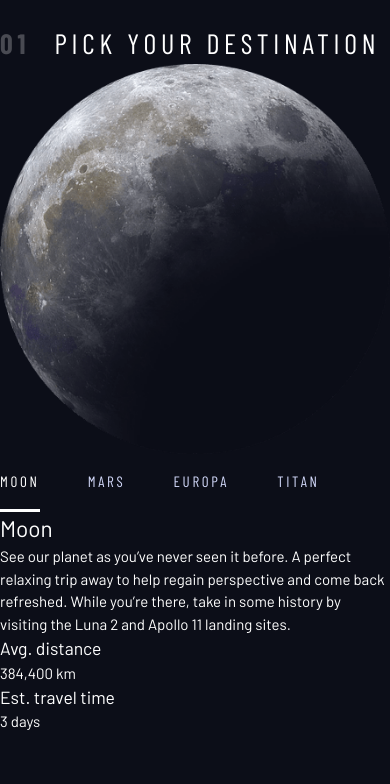
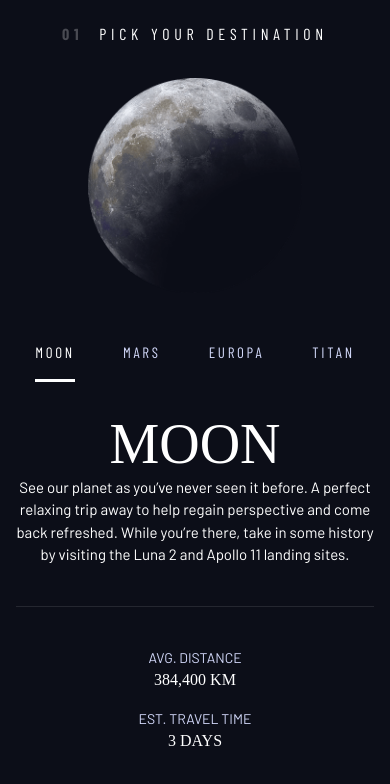
Before and after one commit to TimovandenBerg/Space-Tourism, a plain HTML site: page starter-code/destination-moon.html in a window 390 px wide. Shown: the part 74-858 px from the top of the page. Drawn offline with nearby package versions, Linux system fonts and the light colour scheme; a web font is replaced by a local one.

Commit message:
Mobile versie van destination pagina klaar. De rest is nog w.i.p.

```diff
--- a/starter-code/css/index.css
+++ b/starter-code/css/index.css
@@ -13,7 +13,7 @@
     --fs-800: 3.5rem;
     --fs-700: 1.5rem;
     --fs-600: 1rem;
-    --fs-500: 1.75rem;
+    --fs-500: 1rem;
     --fs-400: 0.9375rem;
     --fs-300: 1rem;
     --fs-200: 0.875rem;
@@ -30,6 +30,7 @@
         --fs-800: 5rem;
         --fs-700: 2.5rem;
         --fs-600: 1.5rem;
+        --fs-500: 1.25rem;
         --fs-400: 1rem;
     }
 }
@@ -40,6 +41,7 @@
         --fs-800: 6.25rem;
         --fs-700: 3.5rem;
         --fs-600: 2rem;
+        --fs-500: 1.75rem;
         --fs-400: 1.125rem;
     }
 }
@@ -150,40 +152,6 @@ select {
     margin-inline: auto;
     max-width: 80rem;
 }
-
-.grid-container {
-    display: grid;
-    text-align: center;
-    place-items: center;
-    padding-inline: 1rem;
-}
-
-.grid-container * {
-    max-width: 50ch;
-}
-
-@media (min-width: 45em) {
-    .grid-container {
-        text-align: left;
-        column-gap: var(--container-gap, 2rem);
-        grid-template-columns: minmax(2rem, 1fr) repeat(2, minmax(0, 40rem)) minmax(2rem, 1fr);
-    }
-
-    .grid-container > *:first-child {
-        grid-column: 2;
-    }
-
-    .grid-container > *:last-child {
-        grid-column: 3;
-    }
-
-    .grid-container--home {
-        padding-bottom: max(6rem, 20vh);
-        /* grid-area: footer; */
-        align-items: end;
-    }
-}
-
 
 /* screen reader only */
 .sr-only {
@@ -502,3 +470,87 @@ body {
         background-image: url(../assets/home/background-home-desktop.jpg);
     }
 }
+
+
+/* ----------------------------------- */
+/* Layout                              */
+/* ----------------------------------- */
+.grid-container {
+    display: grid;
+    text-align: center;
+    place-items: center;
+    padding-inline: 1rem;
+    padding-bottom: 4rem;
+}
+
+.grid-container * {
+    max-width: 50ch;
+}
+
+.numbered-title {
+    grid-area: 'title';
+}
+
+/* destination layout */
+.grid-container--destination {
+    --flow-space: 2rem;
+    grid-template-areas:
+    'title'
+    'image'
+    'tabs'
+    'content';
+}
+
+.grid-container--destination > img {
+    grid-area: image;
+    max-width: 60%;
+}
+
+.grid-container--destination > .tab-list {
+    grid-area: tabs;
+}
+
+.grid-container--destination > .destination-info {
+    grid-area: content;
+}
+
+.destination-meta {
+    flex-direction: column;
+    border-top: 1px solid hsl( var(--clr-white) / .1);
+    padding-top: 2.5rem;
+    margin-top: 2.5rem;
+}
+
+@media (min-width: 35em) {
+    .numbered-title {
+        justify-self: start;
+        margin-top: 2rem;
+    }
+
+    .destination-meta {
+        flex-direction: row;
+        justify-content: space-evenly;
+    }
+}
+
+@media (min-width: 45em) {
+    .grid-container {
+        text-align: left;
+        column-gap: var(--container-gap, 2rem);
+        grid-template-columns: minmax(2rem, 1fr) repeat(2, minmax(0, 40rem)) minmax(2rem, 1fr);
+    }
+
+    .grid-container>*:first-child {
+        grid-column: 2;
+    }
+
+    .grid-container>*:last-child {
+        grid-column: 3;
+    }
+
+    .grid-container--home {
+        padding-bottom: max(6rem, 20vh);
+        /* grid-area: footer; */
+        align-items: end;
+    }
+}
--- a/starter-code/destination-moon.html
+++ b/starter-code/destination-moon.html
@@ -44,7 +44,7 @@
     </nav>
     <!-- My ::after is here -->
   </header>
-    <main id="main" class="grid-container-xxxxxxxxxxx grid-container--destination">
+    <main id="main" class="grid-container grid-container--destination flow">
       <h1 class="numbered-title"><span aria-hidden="true">01</span> Pick your destination</h1>
 
       <img src="assets/destination/image-moon.png" alt="the moon">
@@ -56,18 +56,23 @@
         <button aria-selected="false" class="uppercase ff-sans-cond text-accent bg-dark letter-spacing-2">Titan</button>
       </div>
 
-      <article>
-        <h2>Moon</h2>
+      <article class="destination-info">
+        <h2 class="fs-800 uppercase ff-serif">Moon</h2>
 
         <p>See our planet as you’ve never seen it before. A perfect relaxing trip away to help
         regain perspective and come back refreshed. While you’re there, take in some history
         by visiting the Luna 2 and Apollo 11 landing sites.</p>
 
-        <h3>Avg. distance</h3>
-        <p>384,400 km</p>
-
-        <h3>Est. travel time</h3>
-        <p>3 days</p>
+        <div class="destination-meta flex">
+          <div>
+            <h3 class="text-accent fs-200 uppercase">Avg. distance</h3>
+            <p class="fs-500 ff-serif uppercase">384,400 km</p>
+          </div>
+          <div>
+            <h3 class="text-accent fs-200 uppercase">Est. travel time</h3>
+            <p class="fs-500 ff-serif uppercase">3 days</p>
+          </div>
+        </div>
       </article>
     </main>
   <body>
```
